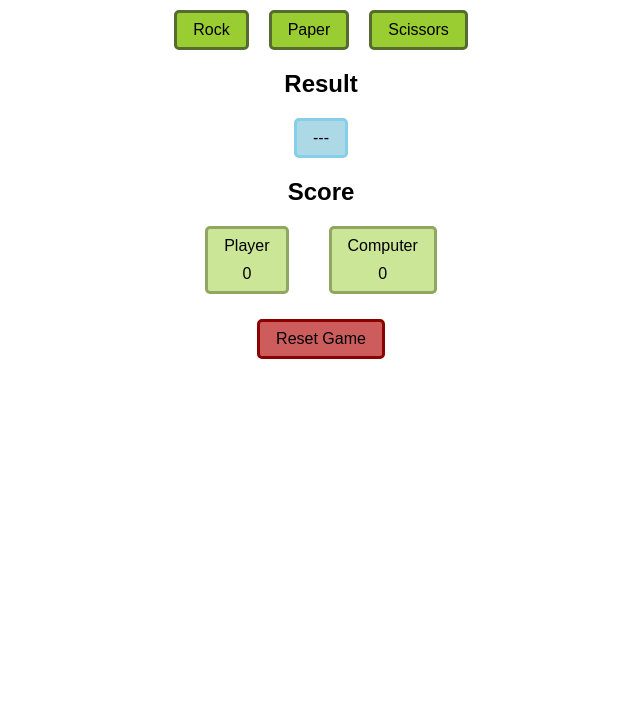
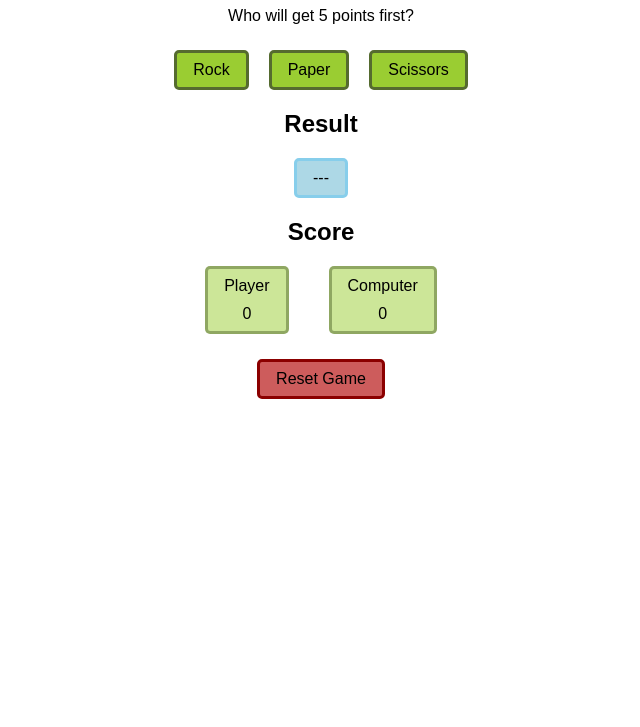
Before and after one commit to jessna96/rock-paper-scissors, a website: page index.html in a window 1280 px wide. Shown: the part 73-800 px from the top of the page, without its empty margins (319-959 px from the left). Drawn offline with Linux system fonts and the light colour scheme.

Commit message:
add subtitle

```diff
--- a/index.html
+++ b/index.html
@@ -8,6 +8,7 @@
 </head>
 <body>
 <h1>Play Rock, Paper, Scissors!</h1>
+<p>Who will get 5 points first?</p>
 <div class="game_container">
 <div class="button_container">
     <button class="dark_green_box play_btn" id="Rock">Rock</button>
--- a/style.css
+++ b/style.css
@@ -10,7 +10,7 @@ body, button {
     font-family: Fantasy, sans-serif;
 }
 
-h1, h2 {
+h1, h2, p {
     text-align: center;
 }
 
```
